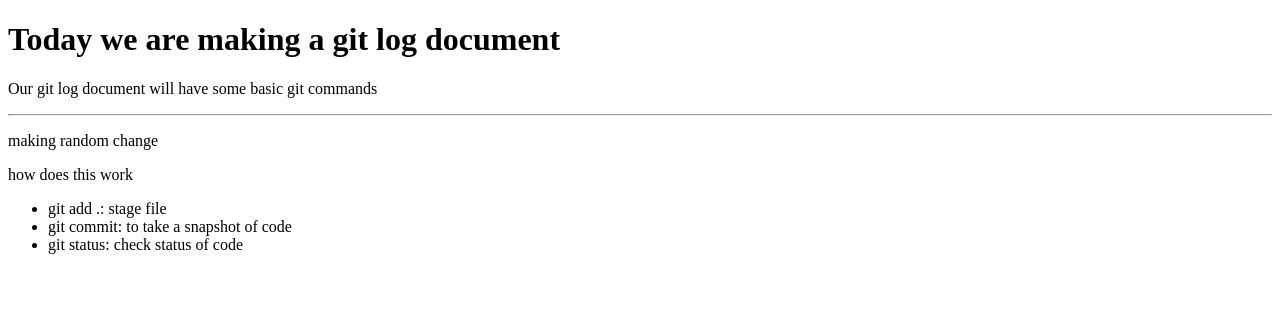
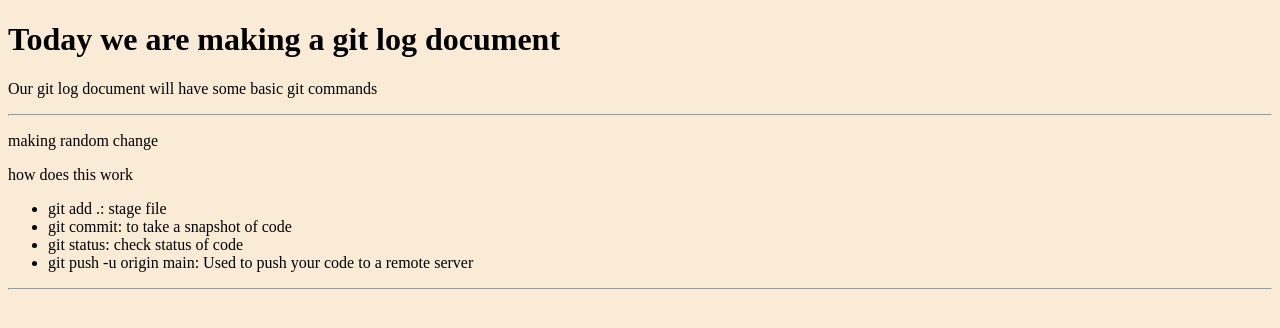
Before and after one commit to moby1804/demo_git, a plain HTML site: page index.html in a window 1280 px wide. Drawn offline with Linux system fonts and the light colour scheme.

Commit message:
added background-color

```diff
--- a/index.html
+++ b/index.html
@@ -4,6 +4,7 @@
   <meta charset="UTF-8">
   <meta name="viewport" content="width=device-width, initial-scale=1.0">
   <title>GIT LOG DOCUMENT</title>
+  <link rel="stylesheet" type="text/css" href="/main.css">
 </head>
 <body>
   <h1>Today we are making a git log document</h1>
@@ -15,6 +16,9 @@
     <li>git add .: stage file</li>
     <li>git commit: to take a snapshot of code</li>
     <li>git status: check status of code</li>
+    <li>git push -u origin main: Used to push your code to a remote server</li>
   </ul>
+  <hr>
+
 </body>
 </html>
--- a/main.css
+++ b/main.css
@@ -0,0 +1,3 @@
+* {
+  background-color: antiquewhite;
+}
```
